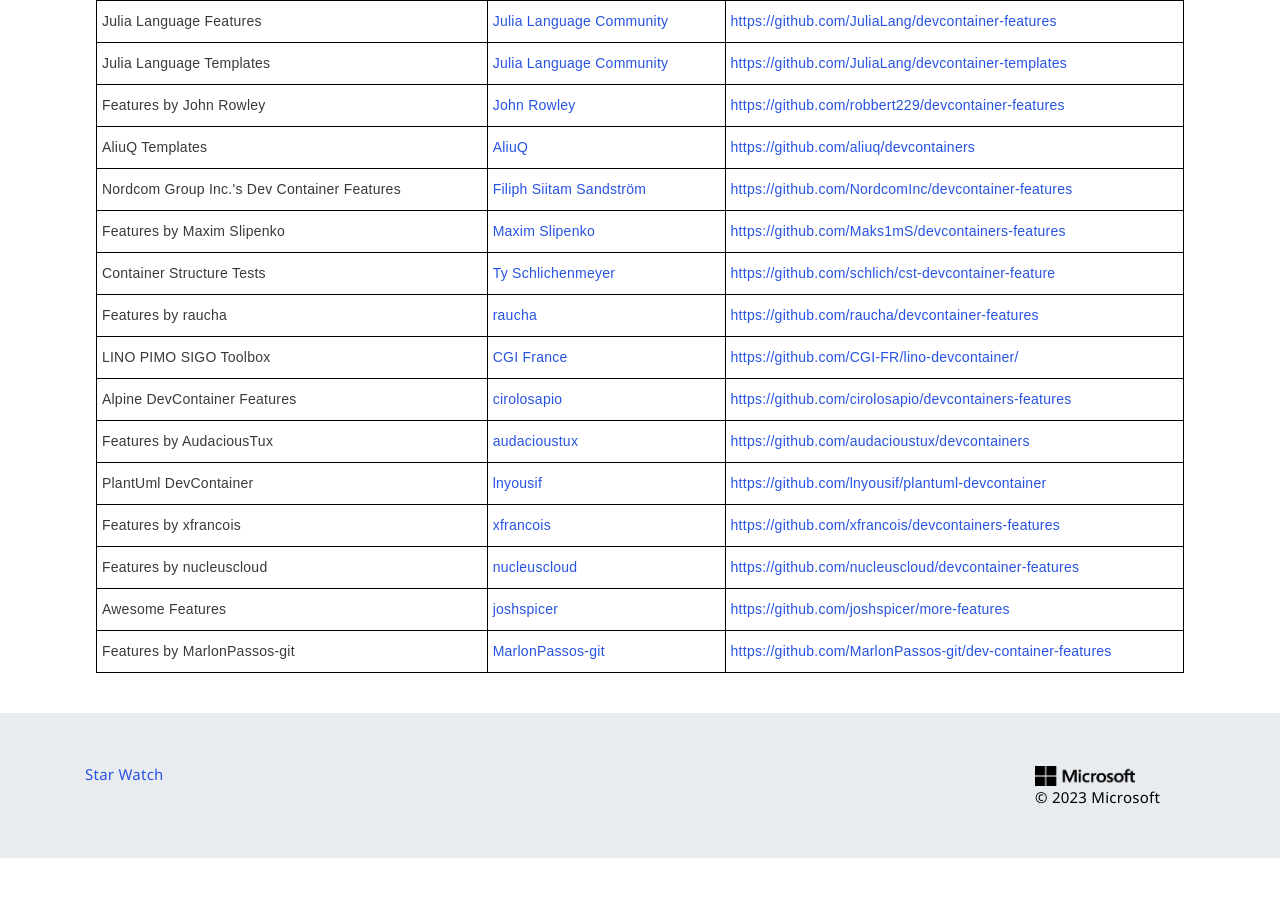
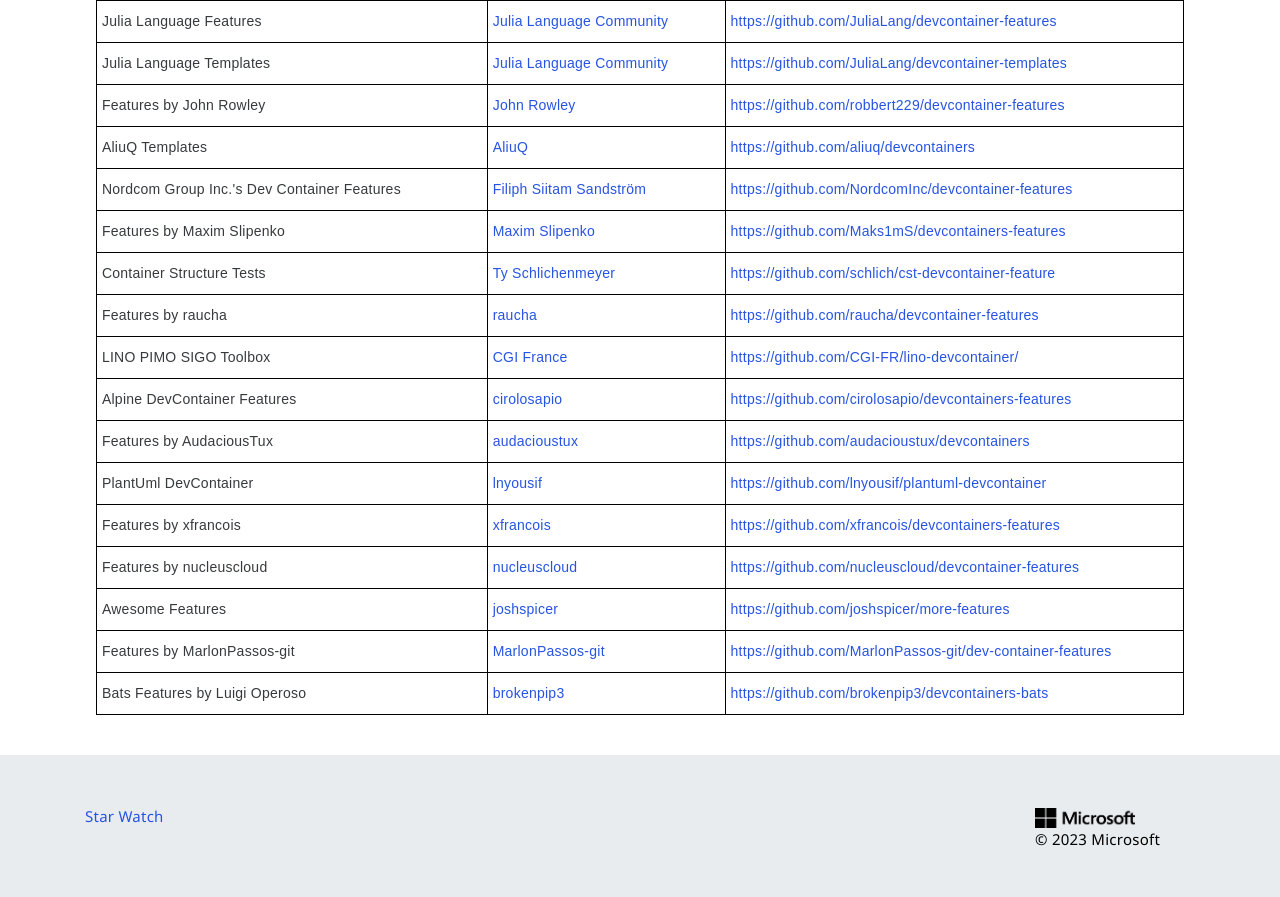
Before and after one commit to devcontainers/devcontainers.github.io, a Jekyll site: the page built from collections.html, in a window 1280 px wide and 900 px high, scrolled down 4828 px. Shown: the top 897 px of the window. Built offline with Jekyll 4.4.1, drawn with Linux system fonts in a browser that asks for light colours; nearby versions of some CDN libraries; comment, search, counter and statistics services are not loaded; before the commit the page ends 5686 px from its top, so only the background shows below that.

Commit message:
add features by brokenpip3

```diff
--- a/_data/collection-index.yml
+++ b/_data/collection-index.yml
@@ -613,3 +613,8 @@
   contact: https://github.com/MarlonPassos-git/dev-container-features/issues
   repository: https://github.com/MarlonPassos-git/dev-container-features
   ociReference: ghcr.io/marlonpassos-git/dev-container-features
+- name: Bats Features by Luigi Operoso
+  maintainer: brokenpip3
+  contact: https://github.com/brokenpip3/devcontainers-bats/issues
+  repository: https://github.com/brokenpip3/devcontainers-bats
+  ociReference: ghcr.io/brokenpip3/devcontainers-bats/bats-libs
```
